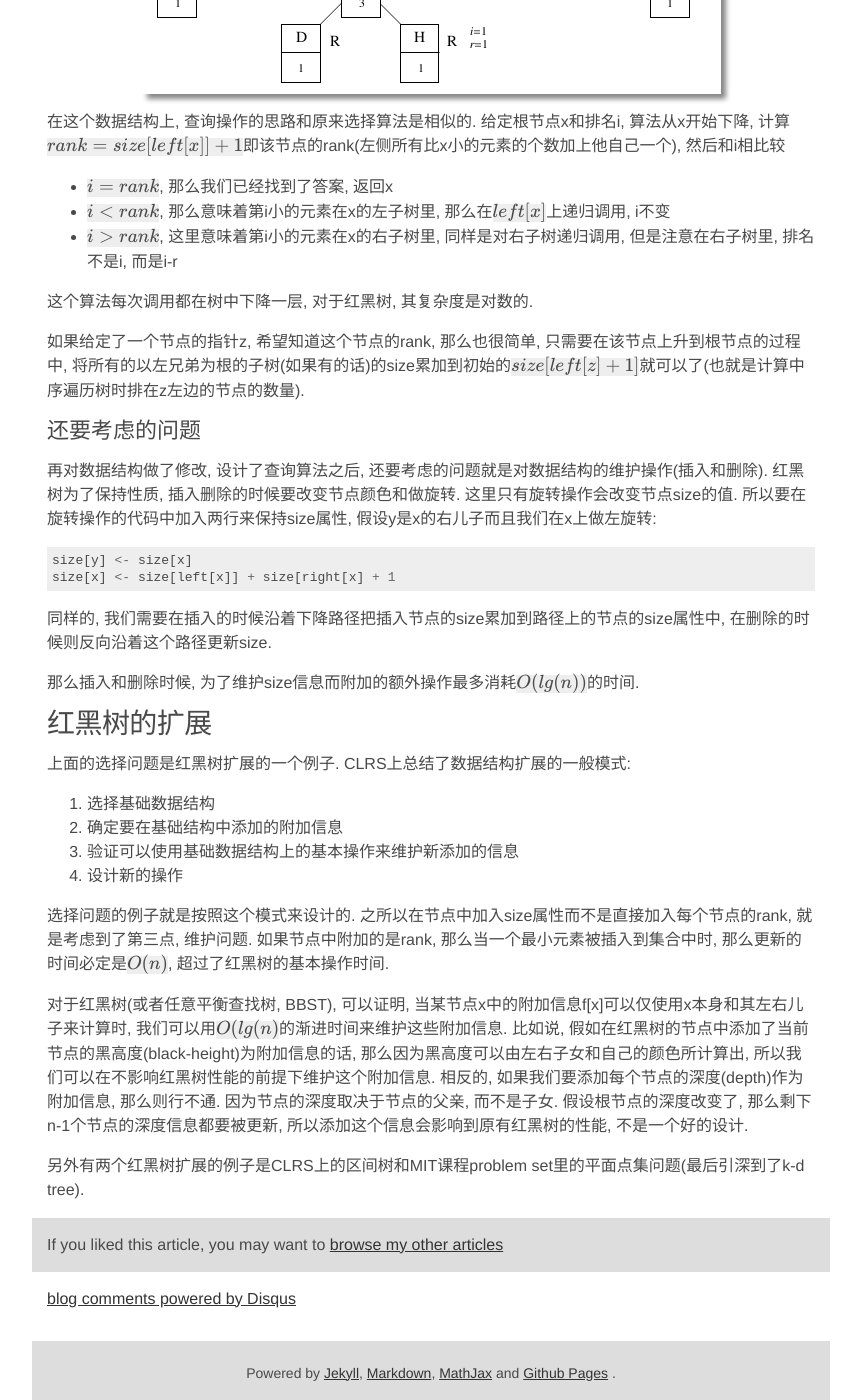
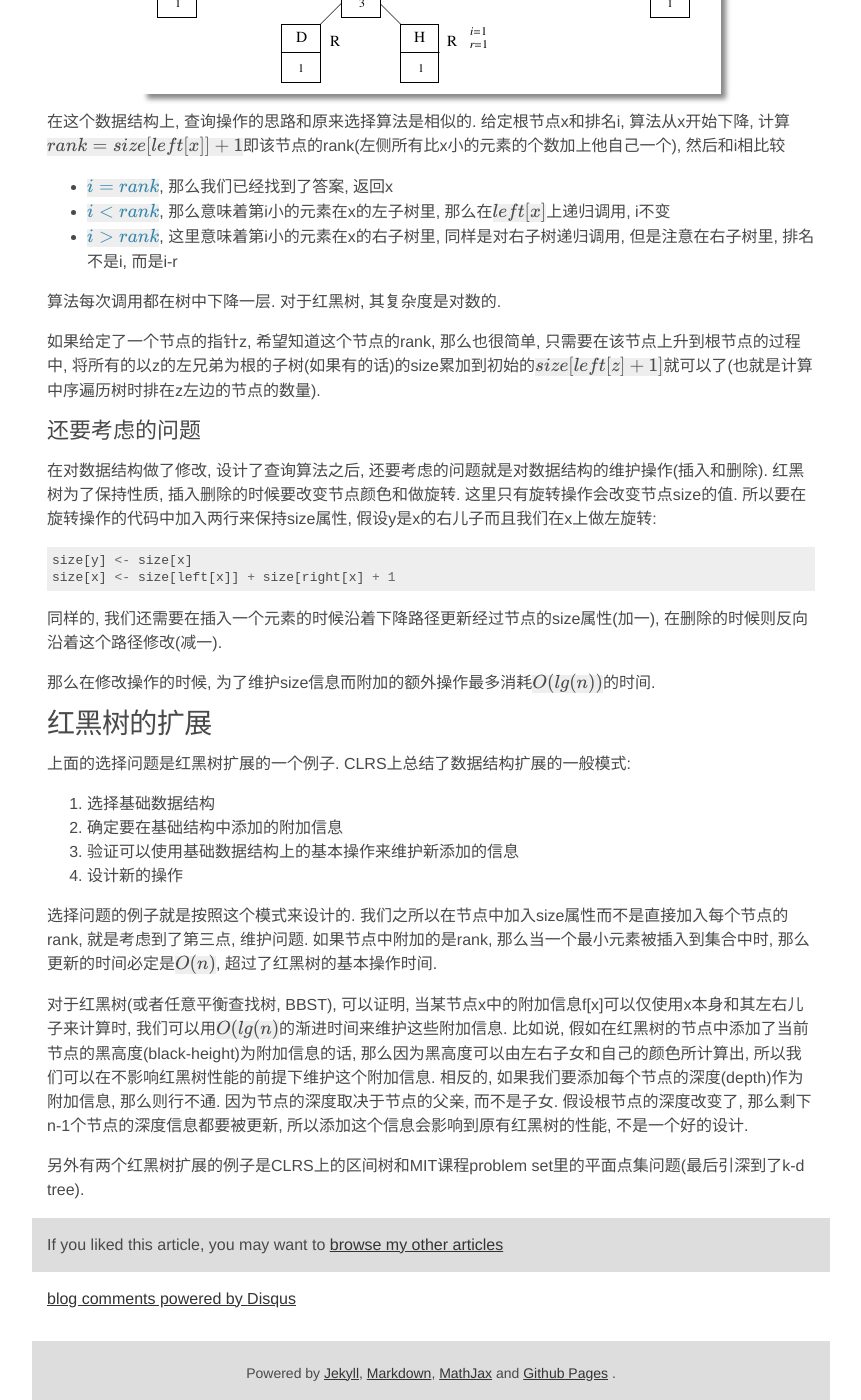
Before and after one commit to darkjh/darkjh.github.com, a Jekyll site: the page built from _posts/2012-08-03-algorithm-revision-augmenting-data-structures.md, in a window 1280 px wide and 1400 px high, scrolled down 690 px. Shown: the whole window, without its empty margins (209-1070 px from the left). Built offline with Jekyll 4.4.1, drawn with Linux system fonts in a browser that asks for light colours; some web fonts are replaced; Markdown is read by kramdown in place of the engine named in the settings; formulas are drawn with MathJax 3; comment, search, counter and statistics services are not loaded; some of the changed text lies outside the part shown.

```diff
--- a/_posts/2012-08-03-algorithm-revision-augmenting-data-structures.md
+++ b/_posts/2012-08-03-algorithm-revision-augmenting-data-structures.md
@@ -10,9 +10,9 @@
 
 ## 选择问题 ##
 
-在讲快排的时候, 提到了选择问题, 即在包含n个元素的集合中, 查询得第i大的元素. 利用和快速排序相同的分治思想(相同的partition函数), 我们可以在`\(O(n)\)`时间内在任意数据结构上找到任意排位的元素. 但我们如果扩展一下红黑树的结构用于存储元素集合, 选择问题可以在__对数__时间内解决.
+在讲快排的时候, 提到了选择问题, 即在包含n个元素的集合中, 查询得第i大的元素. 利用和快速排序相同的分治思想(相同的partition函数), 我们可以在`\(O(n)\)`时间内在任意数据结构上找到任意排位的元素. 但我们如果扩展一下红黑树的结构用于存储元素集合, 而不是简单的使用数组, 选择问题则可以在__对数__时间内解决.
 
-首先我们要在红黑树的节点中加入size属性. 其包含了以这个节点为根的子树的内部节点数(包括本节点). 这个size属性能够用递归很容易的确定出来:
+首先我们要在红黑树的节点中添加额外信息: size属性. 其代表了以这个节点为根的子树的内部节点数(包括本节点). 使用递归式, 这个size属性很容易计算:
 
 `\[
 size[x] = size[left[x]] + size[right[x]]+1 \qquad size[nil[T]]=0
@@ -24,17 +24,17 @@
 
 在这个数据结构上, 查询操作的思路和原来选择算法是相似的. 给定根节点x和排名i, 算法从x开始下降, 计算`\(rank = size[left[x]]+1\)`即该节点的rank(左侧所有比x小的元素的个数加上他自己一个), 然后和i相比较
 
- + `\(i=rank\)`, 那么我们已经找到了答案, 返回x
- + `\(i \lt rank\)`, 那么意味着第i小的元素在x的左子树里, 那么在`\(left[x]\)`上递归调用, i不变
- + `\(i \gt rank\)`, 这里意味着第i小的元素在x的右子树里, 同样是对右子树递归调用, 但是注意在右子树里, 排名不是i, 而是i-r
+ + __`\(i=rank\)`__, 那么我们已经找到了答案, 返回x
+ + __`\(i \lt rank\)`__, 那么意味着第i小的元素在x的左子树里, 那么在`\(left[x]\)`上递归调用, i不变
+ + __`\(i \gt rank\)`__, 这里意味着第i小的元素在x的右子树里, 同样是对右子树递归调用, 但是注意在右子树里, 排名不是i, 而是i-r
 
-这个算法每次调用都在树中下降一层, 对于红黑树, 其复杂度是对数的.
+算法每次调用都在树中下降一层. 对于红黑树, 其复杂度是对数的.
 
-如果给定了一个节点的指针z, 希望知道这个节点的rank, 那么也很简单, 只需要在该节点上升到根节点的过程中, 将所有的以左兄弟为根的子树(如果有的话)的size累加到初始的`\(size[left[z]+1]\)`就可以了(也就是计算中序遍历树时排在z左边的节点的数量).
+如果给定了一个节点的指针z, 希望知道这个节点的rank, 那么也很简单, 只需要在该节点上升到根节点的过程中, 将所有的以z的左兄弟为根的子树(如果有的话)的size累加到初始的`\(size[left[z]+1]\)`就可以了(也就是计算中序遍历树时排在z左边的节点的数量).
 
 ### 还要考虑的问题 ###
 
-再对数据结构做了修改, 设计了查询算法之后, 还要考虑的问题就是对数据结构的维护操作(插入和删除). 红黑树为了保持性质, 插入删除的时候要改变节点颜色和做旋转. 这里只有旋转操作会改变节点size的值.
+在对数据结构做了修改, 设计了查询算法之后, 还要考虑的问题就是对数据结构的维护操作(插入和删除). 红黑树为了保持性质, 插入删除的时候要改变节点颜色和做旋转. 这里只有旋转操作会改变节点size的值.
 所以要在旋转操作的代码中加入两行来保持size属性, 假设y是x的右儿子而且我们在x上做左旋转:
 
 {% highlight c %}
@@ -42,9 +42,9 @@
 size[x] <- size[left[x]] + size[right[x] + 1
 {% endhighlight %}
 
-同样的, 我们需要在插入的时候沿着下降路径把插入节点的size累加到路径上的节点的size属性中, 在删除的时候则反向沿着这个路径更新size.
+同样的, 我们还需要在插入一个元素的时候沿着下降路径更新经过节点的size属性(加一), 在删除的时候则反向沿着这个路径修改(减一).
 
-那么插入和删除时候, 为了维护size信息而附加的额外操作最多消耗`\(O(lg(n))\)`的时间.
+那么在修改操作的时候, 为了维护size信息而附加的额外操作最多消耗`\(O(lg(n))\)`的时间.
 
 
 ## 红黑树的扩展 ##
@@ -56,7 +56,7 @@
  3. 验证可以使用基础数据结构上的基本操作来维护新添加的信息
  4. 设计新的操作
 
-选择问题的例子就是按照这个模式来设计的. 之所以在节点中加入size属性而不是直接加入每个节点的rank, 就是考虑到了第三点, 维护问题. 如果节点中附加的是rank, 那么当一个最小元素被插入到集合中时, 那么更新的时间必定是`\(O(n)\)`, 超过了红黑树的基本操作时间.
+选择问题的例子就是按照这个模式来设计的. 我们之所以在节点中加入size属性而不是直接加入每个节点的rank, 就是考虑到了第三点, 维护问题. 如果节点中附加的是rank, 那么当一个最小元素被插入到集合中时, 那么更新的时间必定是`\(O(n)\)`, 超过了红黑树的基本操作时间.
 
 对于红黑树(或者任意平衡查找树, BBST), 可以证明, 当某节点x中的附加信息f[x]可以仅使用x本身和其左右儿子来计算时, 我们可以用`\(O(lg(n)\)`的渐进时间来维护这些附加信息. 比如说, 假如在红黑树的节点中添加了当前节点的黑高度(black-height)为附加信息的话, 那么因为黑高度可以由左右子女和自己的颜色所计算出, 所以我们可以在不影响红黑树性能的前提下维护这个附加信息. 相反的, 如果我们要添加每个节点的深度(depth)作为附加信息, 那么则行不通. 因为节点的深度取决于节点的父亲, 而不是子女. 假设根节点的深度改变了, 那么剩下n-1个节点的深度信息都要被更新, 所以添加这个信息会影响到原有红黑树的性能, 不是一个好的设计.
 
```
Also changed, not shown: _posts/2012-08-04-algorithm-revision-skip-list.md (added, +40 -0 lines), images/2012-08/Skip-list-1.png (added), images/2012-08/Skip-list-2.png (added).
